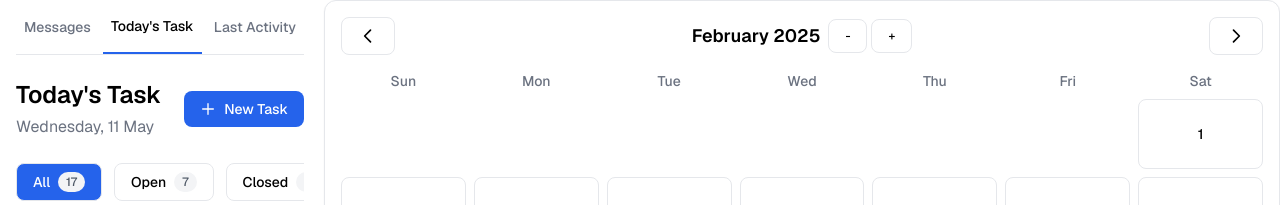
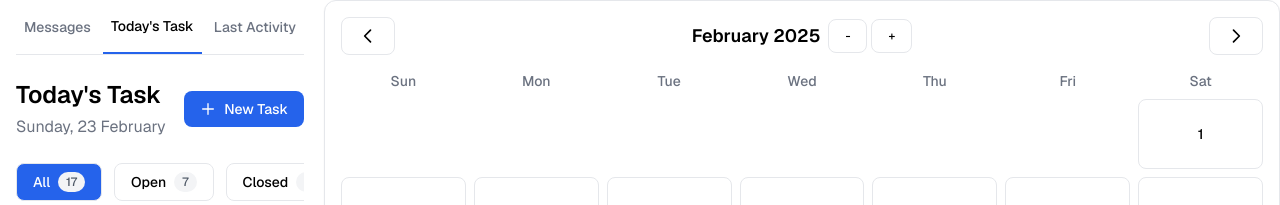
Before and after one commit to chandra2607/todo-with-drag-and-drop, a Next.js app: page / in a window 1280 px wide. Shown: the top 205 px of the page. Built offline with nearby package versions, Linux system fonts and the light colour scheme.

Commit message:
feat: update TaskManager to display the current date dynamically and specify Node.js engine version in package.json

```diff
--- a/app/components/TaskManager.tsx
+++ b/app/components/TaskManager.tsx
@@ -7,6 +7,7 @@ import { useTasksContext } from "./contexts/tasksContext";
 import { FilterButton } from "./FilterButton";
 import { Tab } from "./Tab";
 import { TaskCard } from "./TaskCard";
+import dayjs from "dayjs";
 
 export default function TaskManager() {
   const [activeTab, setActiveTab] = useState("today");
@@ -48,7 +49,7 @@ export default function TaskManager() {
               <div className="flex justify-between items-center mb-6">
                 <div>
                   <h1 className="text-2xl font-semibold mb-1">Today's Task</h1>
-                  <p className="text-gray-500">Wednesday, 11 May</p>
+                  <p className="text-gray-500"> {dayjs().format('dddd, D MMMM')}</p>
                 </div>
                 <Button
                   onClick={() => setIsAddTodoPopupOpen(true)}
--- a/package.json
+++ b/package.json
@@ -14,6 +14,9 @@
     "react": "^19.0.0",
     "react-dom": "^19.0.0"
   },
+  "engines": {
+  "node": ">=18.18.0"
+  },
   "devDependencies": {
     "@types/node": "22.13.5",
     "@types/react": "19.0.10",
```
